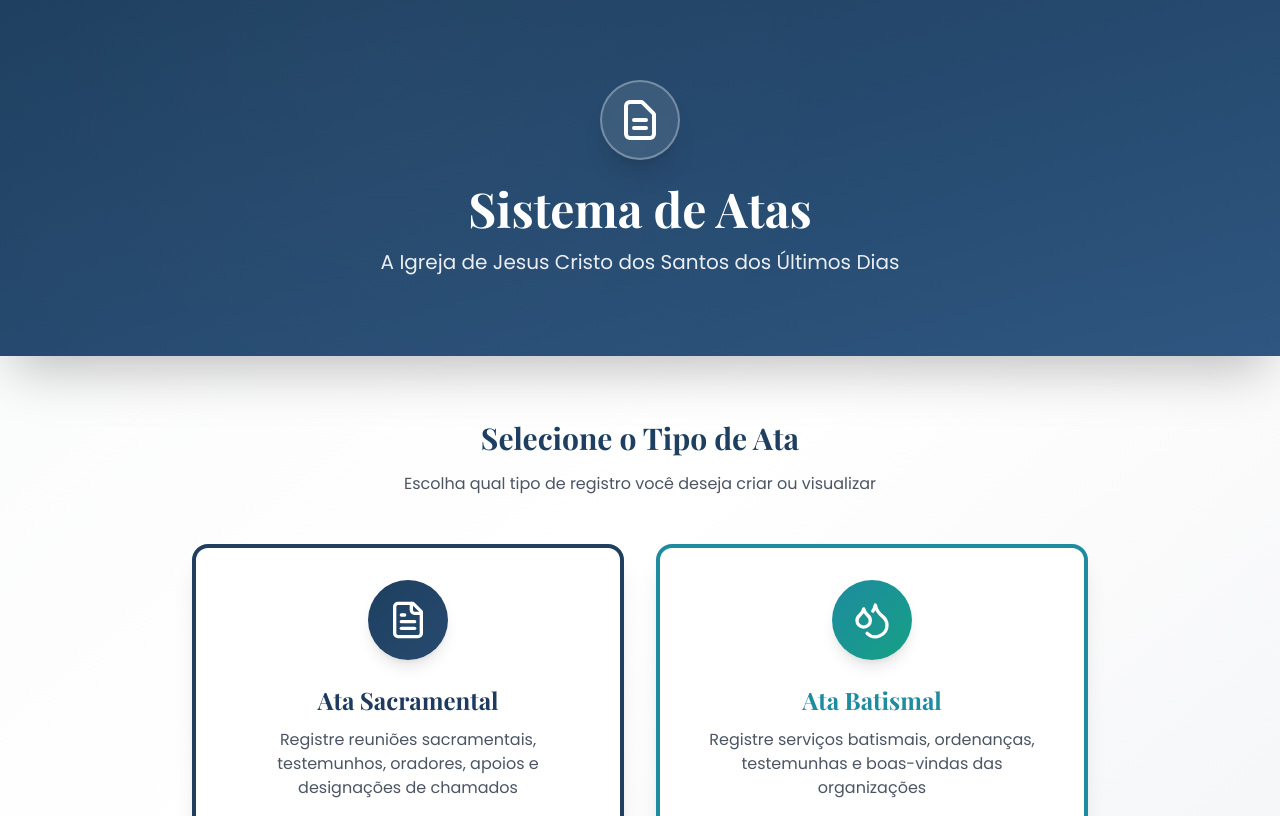
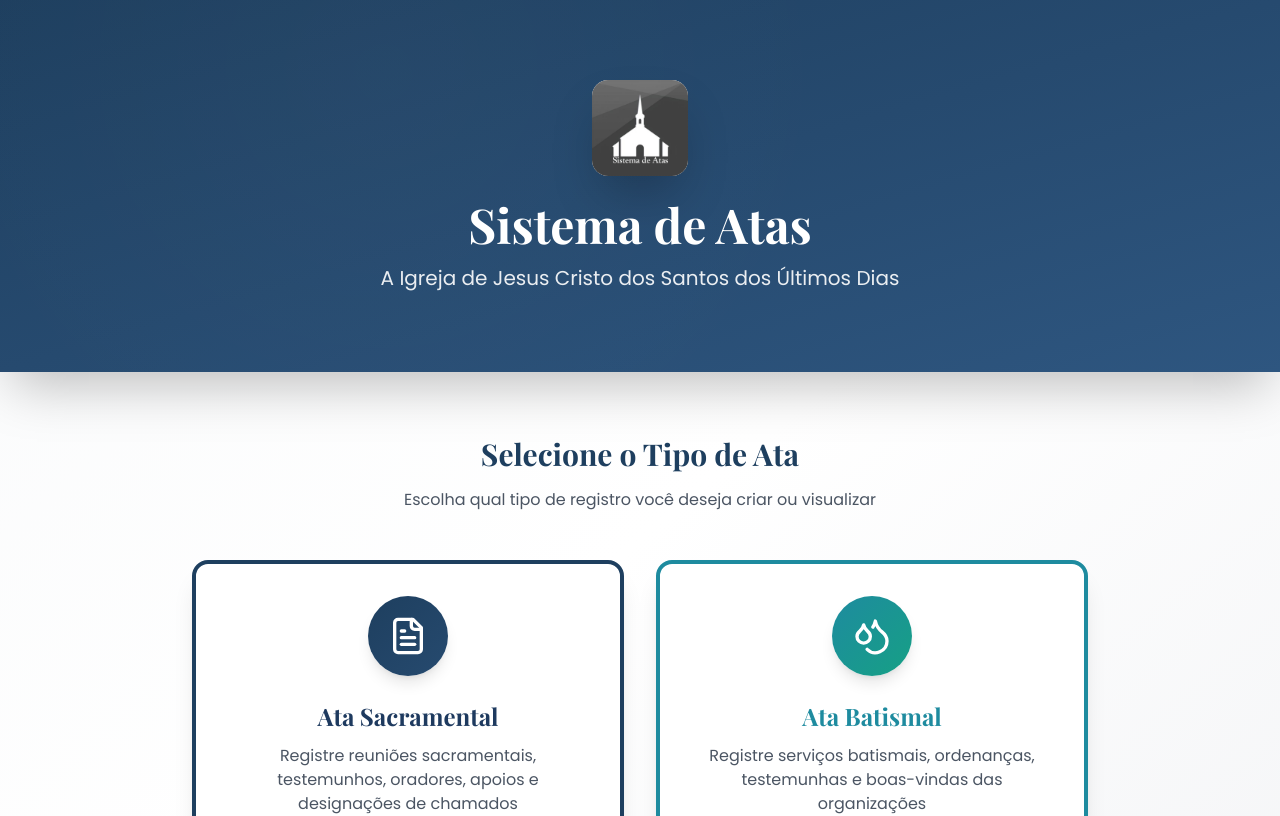
Before and after one commit to Hks72BR/Ata-Reuniao-Sacramental, a React (Vite) app: page / in a window 1280 px wide. Shown: the top 816 px of the page. Built offline with nearby package versions, Linux system fonts and the light colour scheme.

Commit message:
feat: substitui ícones por capela azul vibrante e adiciona no menu principal

```diff
--- a/src/pages/Dashboard.tsx
+++ b/src/pages/Dashboard.tsx
@@ -44,10 +44,12 @@
 
         <div className="relative z-10 text-center px-4">
           <div className="mb-6 flex justify-center">
-            <div className="w-20 h-20 bg-white/10 backdrop-blur-sm rounded-full border-2 border-white/30 flex items-center justify-center shadow-xl">
-              <svg xmlns="http://www.w3.org/2000/svg" className="w-12 h-12 text-white" fill="none" viewBox="0 0 24 24" stroke="currentColor">
-                <path strokeLinecap="round" strokeLinejoin="round" strokeWidth={2} d="M9 12h6m-6 4h6m2 5H7a2 2 0 01-2-2V5a2 2 0 012-2h5.586a1 1 0 01.707.293l5.414 5.414a1 1 0 01.293.707V19a2 2 0 01-2 2z" />
-              </svg>
+            <div className="w-24 h-24 bg-white rounded-2xl flex items-center justify-center shadow-2xl">
+              <img
+                src="/images/church_logo.png"
+                alt="Igreja"
+                className="w-full h-full rounded-2xl object-cover"
+              />
             </div>
           </div>
           <h1 className="text-5xl font-bold text-white mb-4 font-['Playfair_Display']">
```
